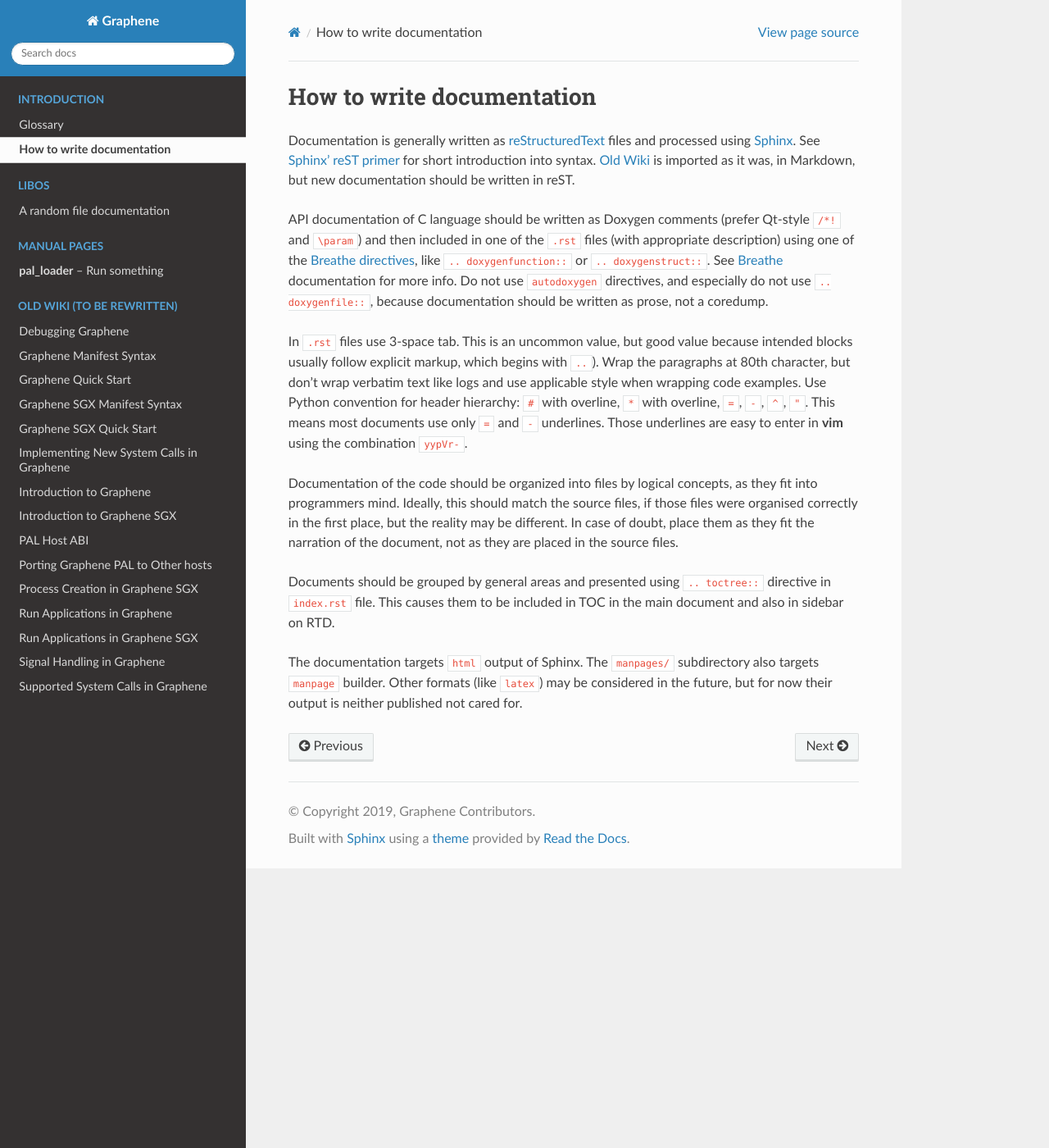
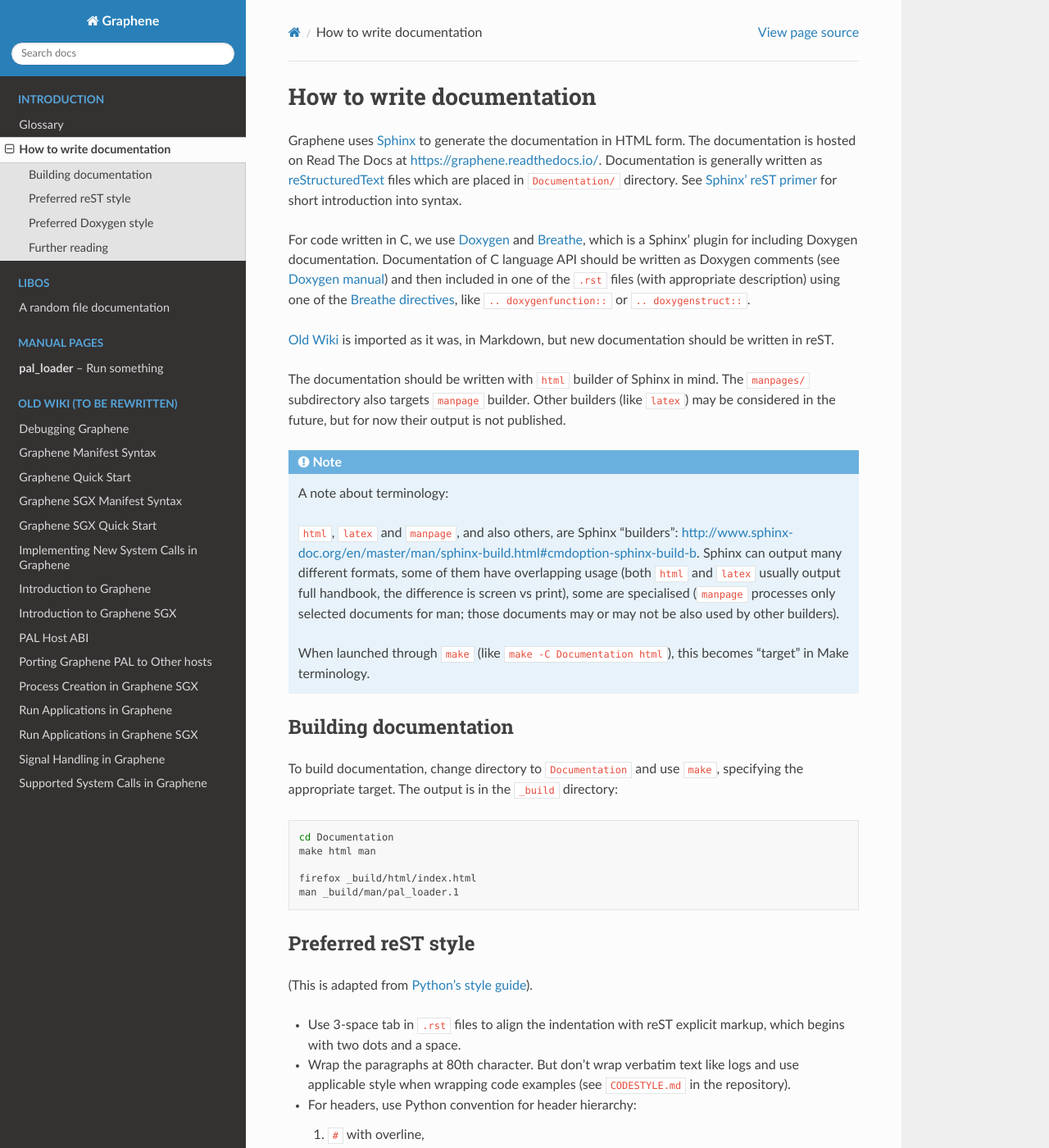
Before and after one commit to aeropittura/vaultrun, a Sphinx documentation site: the page built from Documentation/howto-doc.rst, in a window 1280 px wide and 1400 px high. Shown: the whole window at 82% size. Built offline with Sphinx 7.4.7 and the Read the Docs theme 2.0.0, drawn with Linux system fonts in a browser that asks for light colours; some of the changed text lies outside the part shown.

Commit message:
[Docs] Rewrite Documentation HOWTO
This is after some comments I got on developers' channel complaining
about clarity. The HOWTO was rewritten to separate description of
languages and build system from preferred style. Examples were added.

Original-author: Wojtek Porczyk <woju@invisiblethingslab.com>
Original-committer: Michał Kowalczyk <mkow@invisiblethingslab.com>
Original-commit: 2d5448b4bb69e21d3fa44ceccc698c68cb2bce9a

```diff
--- a/Documentation/howto-doc.rst
+++ b/Documentation/howto-doc.rst
@@ -3,45 +3,185 @@
 How to write documentation
 ==========================
 
-Documentation is generally written as `reStructuredText`_ files and processed
-using `Sphinx`_. See `Sphinx' reST primer`_ for short introduction into syntax.
+.. highlight:: rst
+
+Graphene uses `Sphinx`_ to generate the documentation in HTML form. The
+documentation is hosted on Read The Docs at https://graphene.readthedocs.io/.
+Documentation is generally written as `reStructuredText`_ files which are placed
+in ``Documentation/`` directory. See `Sphinx' reST primer`_ for short
+introduction into syntax.
+
+For code written in |nbsp| C, we use `Doxygen`_ and `Breathe`_, which is
+a |nbsp| Sphinx' plugin for including Doxygen documentation. Documentation of
+C |nbsp| language API should be written as Doxygen comments (see `Doxygen
+manual`_) and then included in one of the ``.rst`` files (with appropriate
+description) using one of the `Breathe directives`_, like
+``.. doxygenfunction::`` or ``.. doxygenstruct::``.
+
 :ref:`Old Wiki <old-wiki>` is imported as it was, in Markdown, but new
 documentation should be written in reST.
 
-API documentation of C |nbsp| language should be written as Doxygen comments
-(prefer Qt-style ``/*!`` and ``\param``) and then included in one of the
-``.rst`` files (with appropriate description) using one of the `Breathe
-directives`_, like ``.. doxygenfunction::`` or ``.. doxygenstruct::``. See
-`Breathe`_ documentation for more info. Do not use ``autodoxygen`` directives,
-and especially do not use ``.. doxygenfile::``, because documentation should be
-written as prose, not a |nbsp| coredump.
+The documentation should be written with ``html`` builder of Sphinx in mind. The
+:file:`manpages/` subdirectory also targets ``manpage`` builder. Other builders
+(like ``latex``) may be considered in the future, but for now their output is
+not published.
 
-In ``.rst`` files use 3-space tab. This is an uncommon value, but good value
-because intended blocks usually follow explicit markup, which begins with
-``..``). Wrap the paragraphs at 80th character, but don't wrap verbatim text
-like logs and use applicable style when wrapping code examples. Use Python
-convention for header hierarchy: ``#`` with overline, ``*`` with overline,
-``=``, ``-``, ``^``, ``"``. This means most documents use only ``=`` and ``-``
-underlines. Those underlines are easy to enter in :command:`vim` using the
-combination ``yypVr-``.
+.. note::
+
+   A |nbsp| note about terminology:
+
+   ``html``, ``latex`` and ``manpage``, and also others, are Sphinx "builders":
+   http://www.sphinx-doc.org/en/master/man/sphinx-build.html#cmdoption-sphinx-build-b.
+   Sphinx can output many different formats, some of them have overlapping usage
+   (both ``html`` and ``latex`` usually output full handbook, the difference is
+   screen vs print), some are specialised (``manpage`` processes only selected
+   documents for man; those documents may or may not be also used by other
+   builders).
+
+   When launched through ``make`` (like ``make -C Documentation html``), this
+   becomes "target" in Make terminology.
+
+Building documentation
+----------------------
+
+To build documentation, change directory to ``Documentation`` and use ``make``,
+specifying the appropriate target. The output is in the ``_build`` directory:
+
+.. code-block:: sh
+
+   cd Documentation
+   make html man
+
+   firefox _build/html/index.html
+   man _build/man/pal_loader.1
+
+Preferred reST style
+--------------------
+
+(This is adapted from `Python's style guide`_).
+
+- Use 3-space tab in ``.rst`` files to align the indentation with reST explicit
+  markup, which begins with two dots and a |nbsp| space.
+
+- Wrap the paragraphs at 80th character. But don't wrap verbatim text like logs
+  and use applicable style when wrapping code examples (see ``CODESTYLE.md`` in
+  the repository).
+
+- For headers, use Python convention for header hierarchy:
+
+  1. ``#`` with overline,
+  2. ``*`` with overline,
+  3. ``=``,
+  4. ``-``,
+  5. ``^``,
+  6. ``"``.
+
+  Example::
+
+     ###################################
+     Very top level header (in TOC etc.)
+     ###################################
+
+     *******************
+     Less than top level
+     *******************
+
+     Per-file header
+     ===============
+
+     Section header
+     --------------
+
+     Subsection header
+     ^^^^^^^^^^^^^^^^^
+
+     Subsubsection header
+     """"""""""""""""""""
+
+  This means most documents use only ``=`` and ``-`` adornments.
+
+  .. tip::
+
+     For vim users:
+        you can enter the ``-`` underlines using the key combination
+        ``yypVr-`` and the other adornments with similar combinations.
+
+     For Emacs users:
+        Read more at https://docutils.sourceforge.io/docs/user/emacs.html.
+
+- Use ``|nbsp|`` to insert non-breaking space. This should be added after
+  one-letter words and where otherwise appropriate::
+
+      This is a |nbsp| function.
+
+  This substitution is added to all documents processed by Sphinx. For files
+  processed also by other software (like ``README.rst``, which is both rendered
+  by GitHub and included in ``index.rst``), use ``|_|`` after adding this
+  substitution yourself::
+
+      .. |_| unicode:: 0xa0
+         :trim:
+
+      This is a |_| README.
 
 Documentation of the code should be organized into files by logical concepts,
-as they fit into programmers mind. Ideally, this should match the source files,
+as they fit into programmer's mind. Ideally, this should match the source files,
 if those files were organised correctly in the first place, but the reality may
-be different. In case of doubt, place them as they fit the narration of the
+be different. In case of doubt, place them as they fit the narrative of the
 document, not as they are placed in the source files.
 
 Documents should be grouped by general areas and presented using
 ``.. toctree::`` directive in :file:`index.rst` file. This causes them to be
 included in TOC in the main document and also in sidebar on RTD.
 
-The documentation targets ``html`` output of Sphinx. The :file:`manpages/`
-subdirectory also targets ``manpage`` builder. Other formats (like ``latex``)
-may be considered in the future, but for now their output is neither published
-not cared for.
+Preferred Doxygen style
+-----------------------
+
+1. Prefer Qt-style ``/*!`` and ``\param``:
+
+   .. code-block:: c
+
+      /*!
+       * \brief An example function
+       *
+       * This function returns a number augmented by the Answer to the Ultimate
+       * Question of Life, the Universe, and Everything.
+       *
+       * \param n The number to be added
+       * \return A number 42 greater
+       */
+      int foo(int n) {
+          return n + 42;
+      }
+
+   ::
+
+      There is a |nbsp| very special function :c:func:`foo`:
+
+      .. doxygenfunction:: foo
+
+      It's an example function, but is documented!
+
+2. In reST, do not use ``autodoxygen`` directives, and especially do not use
+   ``.. doxygenfile::``, because documentation should be written as prose, not
+   a |nbsp| coredump. Write an explanation, how the things go together and place
+   the ``.. doxygenfunction::`` directives where aproppriate.
+
+Further reading
+---------------
+
+- `Four kinds of documentation`_
+  (`HN thread <https://news.ycombinator.com/item?id=21289832>`__)
+- `The Hitchhiker's Guide to Documentation`_ divided by audience (role in the
+  project), with references to good real-world examples
 
 .. _reStructuredText: https://en.wikipedia.org/wiki/ReStructuredText
 .. _Sphinx: https://www.sphinx-doc.org/
 .. _Sphinx' reST primer: https://www.sphinx-doc.org/en/master/usage/restructuredtext/basics.html
+.. _Doxygen: http://www.doxygen.nl/
+.. _Doxygen manual: http://www.doxygen.nl/manual/docblocks.html
 .. _Breathe: https://breathe.readthedocs.io/en/latest/
 .. _Breathe directives: https://breathe.readthedocs.io/en/latest/directives.html
+.. _Python's style guide: https://devguide.python.org/documenting/#style-guide
+.. _Four kinds of documentation: https://www.divio.com/blog/documentation/
+.. _The Hitchhiker's Guide to Documentation: https://docs-guide.readthedocs.io/en/latest/>
```
